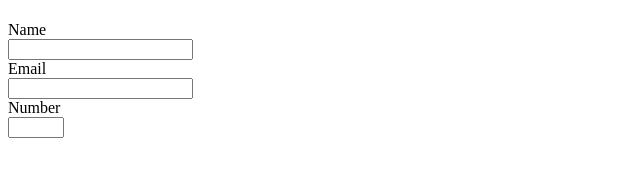
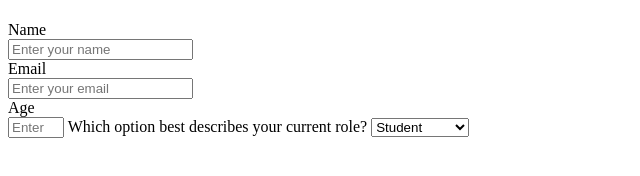
Before and after one commit to eyobyoseph/samri-repo, a plain HTML site: page index.html in a window 1280 px wide. Shown: the whole page, without its empty margins (0-640 px from the left). Drawn offline with Linux system fonts and the light colour scheme.

Commit message:
six commit

```diff
--- a/index.html
+++ b/index.html
@@ -25,12 +25,19 @@
     <h1 id="title"></h1>
     <p id="description"></p>
     <form id="survey-form">
-      <label>Name</label><br>
-      <input id="name" type="text"><br>
-      <label>Email</label><br>
-      <input id="email" type="email"><br>
-      <label>Number</label><br>
-      <input id="number" type="number" min="1" max="10">
+      <label id="name-label">Name</label><br>
+      <input id="name" type="text" placeholder="Enter your name"><br>
+      <label id="email-lebel">Email</label><br>
+      <input id="email" type="email" placeholder="Enter your email"><br>
+      <label id="number-label">Age</label><br>
+      <input id="number" type="number" min="1" max="10" placeholder="Enter your age">
+      <label for="role">Which option best describes your current role?</label>
+      <select id="dropdown" placeholder="select current role">
+        <option value="student">Student</option>
+        <option value="Full time Job">Full time Job</option>
+
+      </select>
+
     </form>
   </body>
 </html>
```
